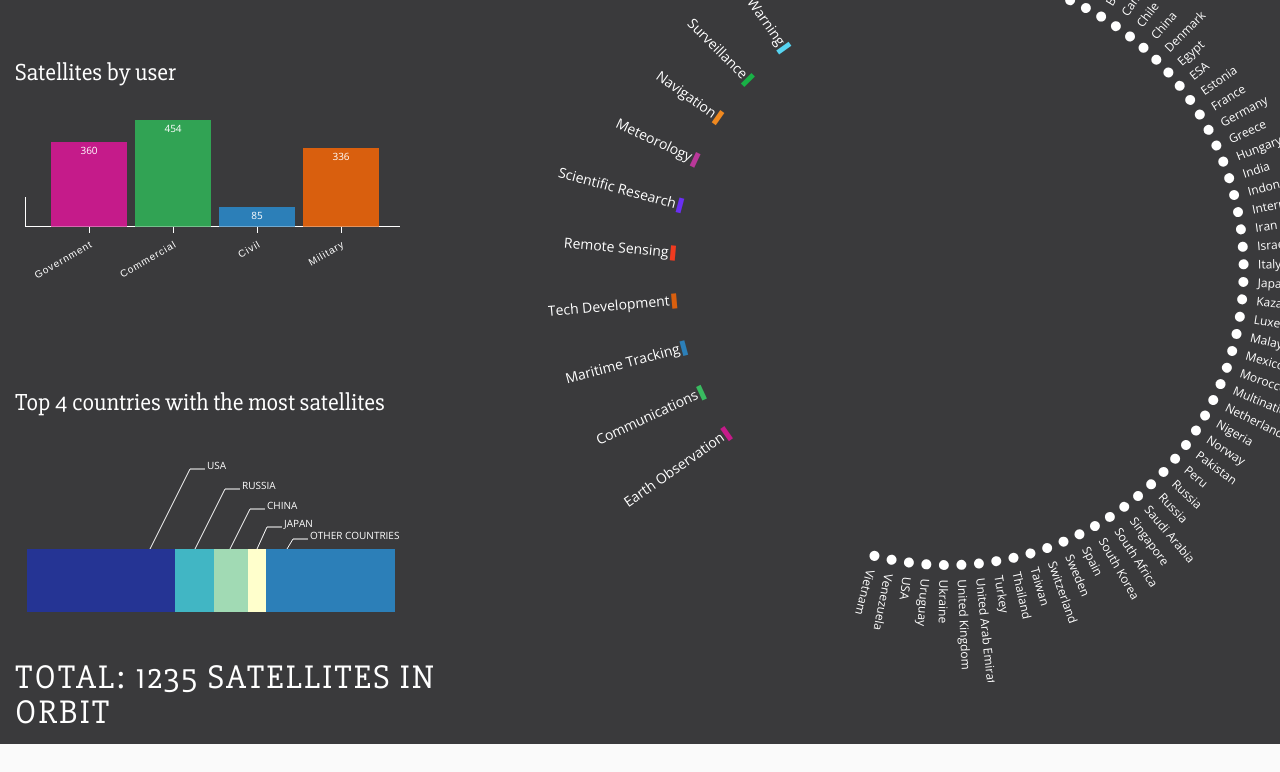
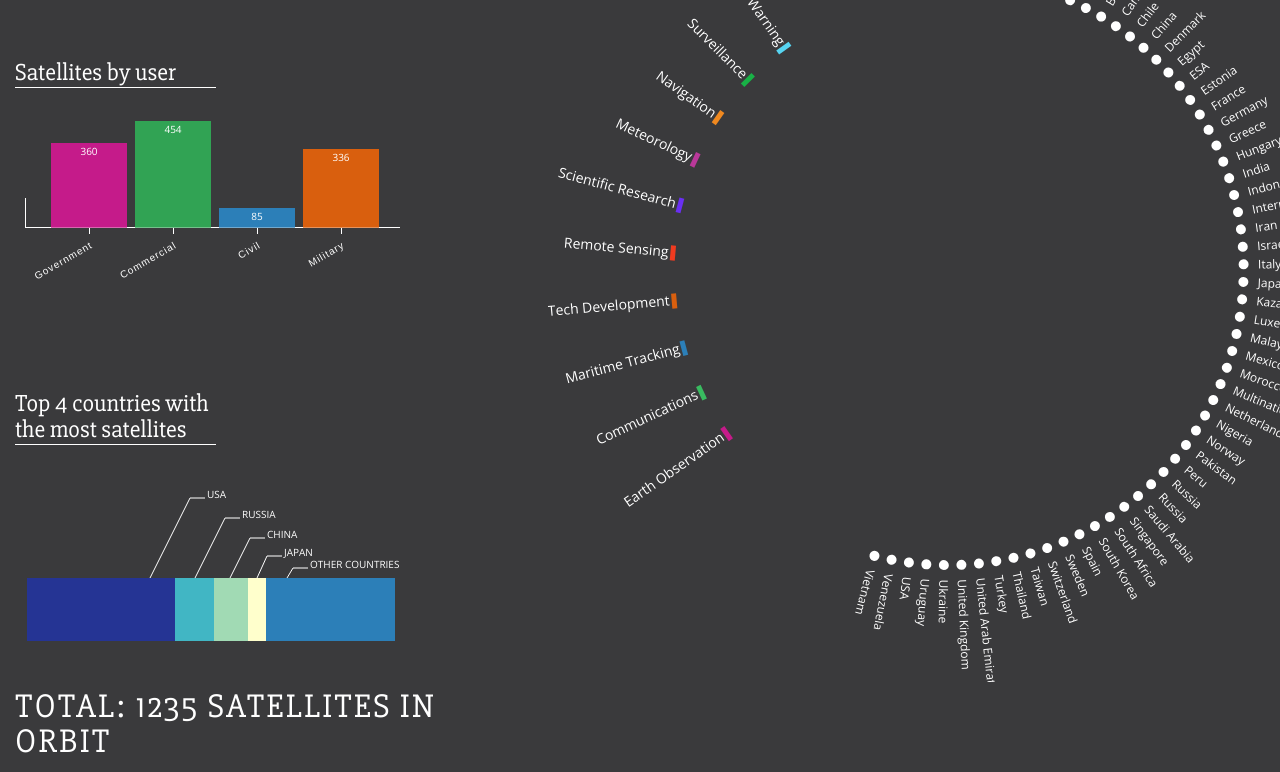
Before and after one commit to alexsinfarosa/project1-CS3300, a plain HTML site: page index.html in a window 1280 px wide. Shown: the part 143-915 px from the top of the page. Before the commit the page ends 887 px from the top, so only its background shows below. Drawn offline with nearby package versions, Linux system fonts and the light colour scheme.

Commit message:
layout adjustments

```diff
--- a/css/style.css
+++ b/css/style.css
@@ -2004,6 +2004,10 @@ h1 {
   text-transform: uppercase;
   letter-spacing: 2px; }
 
+h3 {
+  border-bottom: 1px solid;
+  width: 40%; }
+
 h6 {
   font-family: "Open Sans", sans-serif;
   font-size: 1.5rem;
--- a/sass/_theme.scss
+++ b/sass/_theme.scss
@@ -34,6 +34,10 @@ h1 {
 	// font-weight: bold;
 	text-transform: uppercase;
 	letter-spacing: 2px;
+}
+h3 {
+	border-bottom: 1px solid;
+	width: 40%;
 }
 
 h6 {
```
